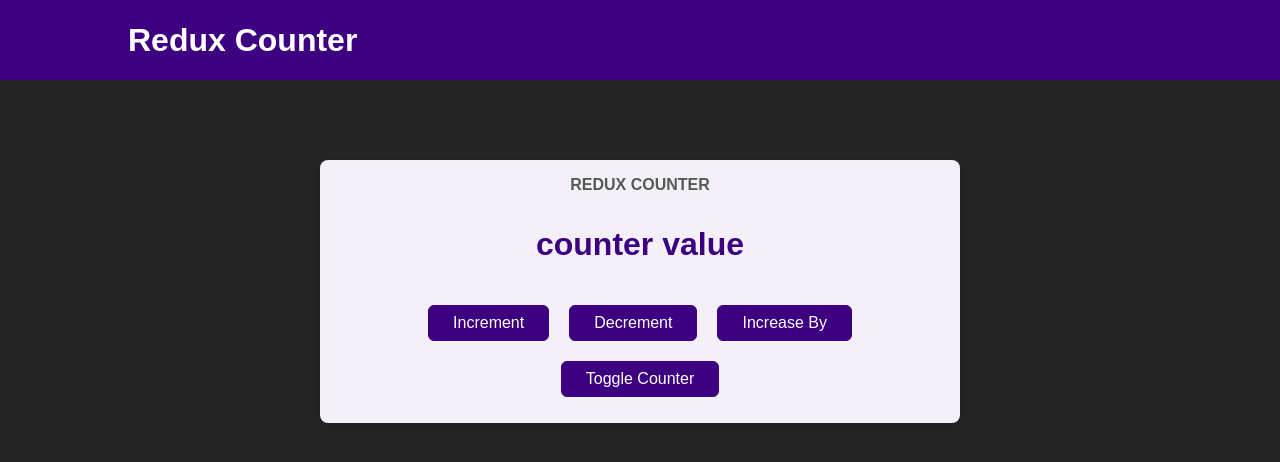
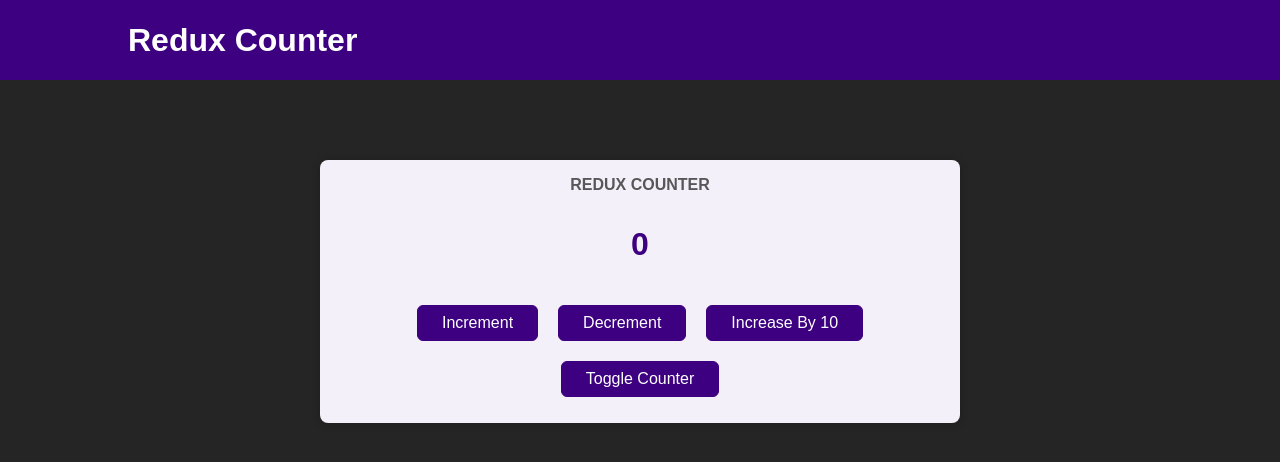
Before and after one commit to Sepinood-Karimi/ReduxCounter, a React (Create React App) app: page / in a window 1280 px wide. Shown: the top 462 px of the page. Built offline with nearby package versions, Linux system fonts and the light colour scheme.

Commit message:
add redux store

```diff
--- a/src/App.js
+++ b/src/App.js
@@ -1,13 +1,15 @@
 import './App.css';
 import Header from "./components/Header";
 import Counter from "./components/Counter";
+import {Provider} from "react-redux";
+import store from "./store";
 
 function App() {
     return (
-        <>
+        <Provider store={store}>
             <Header/>
             <Counter/>
-        </>
+        </Provider>
     );
 }
 
--- a/src/components/Counter.js
+++ b/src/components/Counter.js
@@ -1,16 +1,38 @@
 import classes from  './Counter.module.css'
+import {useDispatch, useSelector} from "react-redux";
+import {counterActions} from "../store";
 
 const Counter = () => {
+    const value = 10;
+
+    const counterSlice = useSelector(state=>state.counter);
+    const showSlice = useSelector(state=>state.show)
+
+    const dispatch = useDispatch();
+
+    const incrementHandler = () => {
+        dispatch(counterActions.INCREMENT())
+    };
+    const decrementHandler = () => {
+        dispatch(counterActions.DECREMENT())
+    };
+    const increaseHandler = () => {
+        dispatch(counterActions.INCREASE(value))
+    };
+    const toggleHandler = () => {
+        dispatch(counterActions.TOGGLE())
+    };
+
     return (
         <main className={classes.counter}>
             <h1>Redux Counter</h1>
-            <div className={classes.value}>counter value</div>
+            {showSlice && <div className={classes.value}>{counterSlice}</div>}
             <div>
-                <button> Increment </button>
-                <button> Decrement </button>
-                <button> Increase By  </button>
+                <button onClick={incrementHandler}> Increment </button>
+                <button onClick={decrementHandler}> Decrement </button>
+                <button onClick={increaseHandler}> Increase By {value}  </button>
             </div>
-            <button>Toggle Counter</button>
+            <button onClick={toggleHandler}>Toggle Counter</button>
         </main>
     );
 };
--- a/src/store/index.js
+++ b/src/store/index.js
@@ -0,0 +1,33 @@
+import {configureStore, createSlice} from "@reduxjs/toolkit";
+
+const counterInitialState = {
+    counter : 0,
+    show : true
+}
+
+const counterSlice = createSlice({
+    name : 'counter',
+    initialState : counterInitialState,
+    reducers : {
+        INCREMENT(state){
+            state.counter+=1;
+        },
+        DECREMENT(state){
+            state.counter = state.counter -1;
+        },
+        INCREASE(state,action){
+            state.counter = state.counter + action.payload;
+        },
+        TOGGLE(state){
+            state.show = !state.show;
+        }
+    }
+});
+
+const store = configureStore({
+    reducer : counterSlice.reducer
+});
+
+export const counterActions = counterSlice.actions;
+
+export default store;
```
